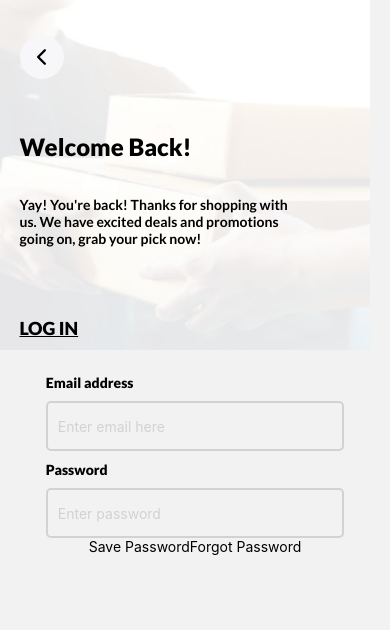
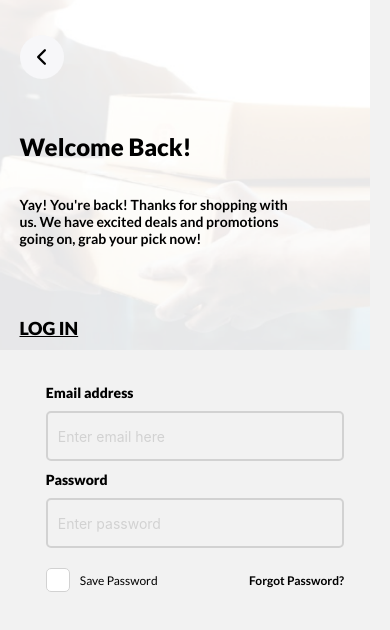
Before and after one commit to Fahadayyaz/Quickclick, a React Native app: screen /Login in a window 390 px wide. Shown: the top 630 px of the page. Built offline with nearby package versions, Linux system fonts and the light colour scheme.

Commit message:
Update Login.jsx

```diff
--- a/screens/Login.jsx
+++ b/screens/Login.jsx
@@ -8,19 +8,25 @@ import {
   Image,
   Pressable,
   ScrollView,
+  TouchableOpacity, // Import TouchableOpacity
 } from "react-native";
 import Ionicons from "@expo/vector-icons/Ionicons";
 import { StatusBar } from "expo-status-bar";
 import { useNavigation } from "@react-navigation/native";
 
 const Login = () => {
-  // navigation below
   const navigation = useNavigation();
 
   // email and password states
   const [email, setEmail] = useState("");
   const [password, setPassword] = useState("");
 
+  // checkbox state here
+  const [isChecked, setIsChecked] = useState(false);
+
+  const handleCheckboxToggle = () => {
+    setIsChecked(!isChecked);
+  };
   // default border color
   const [borderColor, setBorderColor] = useState("#D2D2D2");
   const [passwordBorderColor, setPasswordBorderColor] = useState("#D2D2D2");
@@ -44,28 +50,12 @@ const Login = () => {
           <Ionicons name="chevron-back" size={24} color="black" />
         </Pressable>
         <Text style={styles.heading}>Welcome Back!</Text>
-        <Text
-          style={{
-            marginTop: "10%",
-            width: "80%",
-            fontFamily: "Lato_Bold",
-            fontSize: 14,
-          }}
-        >
+        <Text style={styles.subHeading}>
           Yay! You're back! Thanks for shopping with us. We have excited deals
           and promotions going on, grab your pick now!
         </Text>
 
-        <Text
-          style={{
-            marginTop: "20%",
-            fontFamily: "Lato_Black",
-            fontSize: 18,
-            textDecorationLine: "underline",
-          }}
-        >
-          LOG IN
-        </Text>
+        <Text style={styles.loginText}>LOG IN</Text>
         <ScrollView
           showsVerticalScrollIndicator={false}
           style={styles.loginContainer}
@@ -74,6 +64,7 @@ const Login = () => {
             style={{
               fontFamily: "Lato_Black",
               fontSize: 14,
+              marginTop: 10,
             }}
           >
             Email address
@@ -87,11 +78,11 @@ const Login = () => {
             placeholderTextColor="#D2D2D2"
             keyboardType="email-address"
             textContentType="emailAddress"
-            value={email}
-            onChangeText={(text) => setEmail(text)}
+            value={email} // email value state se bind kar rahe hain
+            onChangeText={(text) => setEmail(text)} // email ko update karte hain jab user type kare
             onFocus={() => {
               setBorderColor("#000000");
-              setTextColor("#303030");
+              setTextColor("#303030"); // Text color ko change karte hain jab user type kare
             }}
             onBlur={() => {
               setBorderColor("#D2D2D2");
@@ -117,8 +108,8 @@ const Login = () => {
             placeholderTextColor="#D2D2D2"
             secureTextEntry={true}
             textContentType="password"
-            value={password}
-            onChangeText={(text) => setPassword(text)}
+            value={password} // password value state se bind kar rahe hain
+            onChangeText={(text) => setPassword(text)} // password ko update karte hain jab user type kare
             onFocus={() => {
               setPasswordBorderColor("#000000");
               setPasswordTextColor("#303030");
@@ -128,12 +119,41 @@ const Login = () => {
               setPasswordTextColor("#303030");
             }}
           />
-          {/* save password section goes here */}
+
+          {/* Save password and checkbox section */}
           <View style={styles.savePasswordSec}>
-            <View style={styles.checkbox}></View>
-            <Text>Save Password</Text>
-            <Pressable>
-              <Text>Forgot Password</Text>
+            {/* Custom checkbox */}
+            <TouchableOpacity
+              style={[
+                styles.checkbox,
+                { backgroundColor: isChecked ? "#fff" : "#fff" },
+              ]}
+              onPress={handleCheckboxToggle}
+            >
+              {isChecked && (
+                <Ionicons name="checkmark" size={20} color="#000" />
+              )}
+            </TouchableOpacity>
+
+            <Text
+              style={{
+                marginLeft: -10,
+                fontFamily: "Lato_Regular",
+                fontSize: 12,
+                width: "50%",
+              }}
+            >
+              {isChecked ? "Password Saved" : "Save Password"}
+            </Text>
+            <Pressable onPress={() => navigation.navigate("ForgotPassword")}>
+              <Text
+                style={{
+                  fontFamily: "Lato_Bold",
+                  fontSize: 12,
+                }}
+              >
+                Forgot Password?
+              </Text>
             </Pressable>
           </View>
         </ScrollView>
@@ -172,10 +192,26 @@ const styles = StyleSheet.create({
     fontSize: 24,
     fontFamily: "Lato_Black",
   },
+  subHeading: {
+    marginTop: "10%",
+    width: "80%",
+    fontFamily: "Lato_Bold",
+    fontSize: 14,
+  },
+  loginText: {
+    marginTop: "20%",
+    fontFamily: "Lato_Black",
+    fontSize: 18,
+    textDecorationLine: "underline",
+  },
   loginContainer: {
     marginTop: "10%",
     width: "85%",
     alignSelf: "center",
+  },
+  inputLabel: {
+    fontFamily: "Lato_Black",
+    fontSize: 14,
   },
   input: {
     marginTop: 10,
@@ -183,9 +219,26 @@ const styles = StyleSheet.create({
     borderWidth: 2,
     padding: 10,
     borderRadius: 5,
+    borderColor: "#D2D2D2",
+    color: "#303030",
   },
   savePasswordSec: {
+    justifyContent: "space-between",
     flexDirection: "row",
+    alignItems: "center",
+    marginVertical: 20,
+  },
+  checkboxContainer: {
+    flexDirection: "row",
+    marginBottom: 20,
+  },
+  checkbox: {
+    width: 24,
+    height: 24,
     justifyContent: "center",
+    alignItems: "center",
+    borderRadius: 5,
+    borderColor: "#D2D2D2",
+    borderWidth: 1,
   },
 });
```
